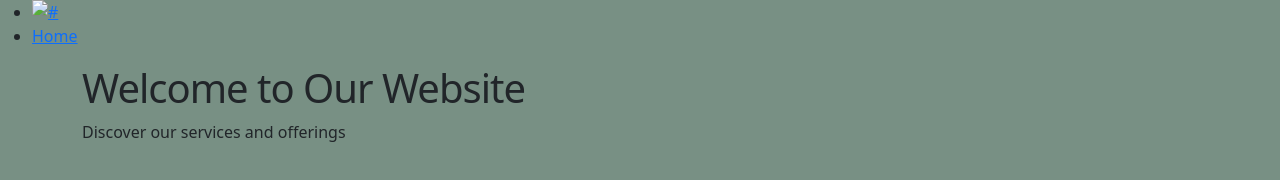
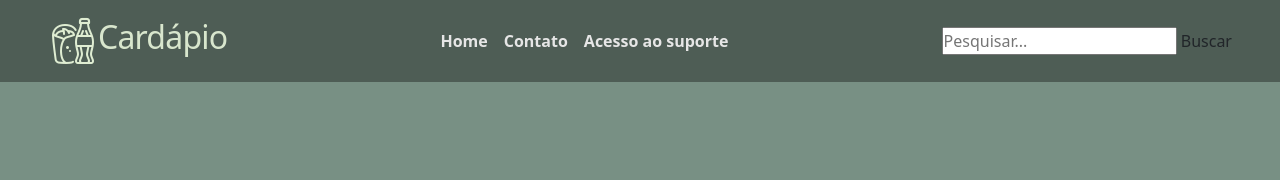
Before and after one commit to jncaue/cardapio-frontend, a plain HTML site: page index.html in a window 1280 px wide. Drawn offline with nearby package versions, Linux system fonts and the light colour scheme.

Commit message:
Update index - pré-finalização do header

```diff
--- a/assets/css/style.css
+++ b/assets/css/style.css
@@ -1,3 +1,5 @@
+/* Pressets gerais */
+
 *,
 *::before,
 *::after {
@@ -40,3 +42,57 @@ h5,
 h6 {
     letter-spacing: -0.025em;
 }
+
+/* index - homepage */
+
+/* header */
+
+/* barra de navegação */
+.header-nav {
+    background-color: #4e5d55;
+
+}
+
+/* nav-primary__container */
+.nav-h2 {
+    color: #D8E6CD;
+    display: flex;
+    align-items: baseline;
+}
+
+
+
+/* divisões da barra de navegação */
+.nav-primary__container,
+.nav-secondary__container,
+.nav-terciary__container {
+    display: flex;
+    flex-direction: row;
+    gap: 1rem;
+}
+
+/* lista nao ordenada */
+.nav-ul {
+    /* background-color: #3a3a3a; */
+    display: flex;
+    flex-direction: row;
+    justify-content: space-between;
+    padding-block: 1rem;
+    padding-inline: 3rem;
+    margin: 0;
+}
+
+/* itens da lista nao ordenada */
+.nav-li {
+    list-style-type: none;
+    align-items: center;
+    display: flex;
+    /* padding-block: 0.5rem; */
+}
+
+/* anchors dos itens da lista nao ordenada */
+.li-a {
+    text-decoration: none;
+    color: #e6e6e6;
+    font-weight: 600;
+}
--- a/index.html
+++ b/index.html
@@ -8,38 +8,71 @@
         integrity="sha384-LN+7fdVzj6u52u30Kp6M/trliBMCMKTyK833zpbD+pXdCLuTusPj697FH4R/5mcr" crossorigin="anonymous">
     <link rel="preconnect" href="https://fonts.googleapis.com">
     <link rel="preconnect" href="https://fonts.gstatic.com" crossorigin>
-<link href="https://fonts.googleapis.com/css2?family=Poppins:ital,wght@0,100;0,200;0,300;0,400;0,500;0,600;0,700;0,800;0,900;1,100;1,200;1,300;1,400;1,500;1,600;1,700;1,800;1,900&display=swap" rel="stylesheet">
+    <link
+        href="https://fonts.googleapis.com/css2?family=Poppins:ital,wght@0,100;0,200;0,300;0,400;0,500;0,600;0,700;0,800;0,900;1,100;1,200;1,300;1,400;1,500;1,600;1,700;1,800;1,900&display=swap"
+        rel="stylesheet">
     <link rel="stylesheet" href="assets/css/style.css">
 
-    <title>Home</title>
+    <title>Cardápio digital</title>
 </head>
 
 <body>
+    <!-- cabeçalho geral da pagina -->
     <header class="header">
+        <!-- cabeçalho interno -->
         <nav class="header-nav">
+
+            <!-- lista não ordenada de itens dentro do cabeçalho -->
             <ul class="nav-ul">
+
+                <!-- itens primários da lista -->
+                <div class="nav-primary__container">
                     <li class="nav-li">
-                    <a class="li-a" href="#"><img src="#" alt="#"></a>
+                        <a class="li-a" href="#"><img src="assets/img/icons/icon-logo.png" alt="Icon logo"></a>
+                        <h2 class="nav-h2">Cardápio </h2>
                     </li>
+                </div>
+
+                <!-- itens secundários da lista -->
+                <div class="nav-secondary__container">
                     <li class="nav-li">
                         <a class="li-a" href="#">Home</a>
                     </li>
+                    <li class="nav-li">
+                        <a class="li-a" href="#">Contato</a>
+                    </li>
+                    <li class="nav-li">
+                        <a class="li-a" href="#">Acesso ao suporte</a>
+                    </li>
+                </div>
 
+                <!-- itens terciários -->
+                <!-- barra de navegação -->
+                <div class="nav-secondary__container">
+                    <li class="nav-li">
+                        <form class="barra-pesquisa btn-primary" action="buscar.html" method="GET">
+                            <input type="text" name="q" placeholder="Pesquisar...">
+                            <button type="submit">Buscar</button>
+                        </form>
+                    </li>
+
+
+                </div>
             </ul>
+
         </nav>
     </header>
 
     <!-- meio da página -->
-    <div class="container">
+    <!-- <div class="container">
         <div class=" main">
             <div class="main-banner">
-                <!-- <img src="assets/img/hamburguer.jpg" class="img-banner"> -->
                 <h1 class="title-banner">Welcome to Our Website</h1>
                 <p class="subtitle-banner">Discover our services and offerings</p>
             </div>
         </div>
     </div>
-
+ -->
 
 
 
```
Also changed, not shown: assets/img/icons/icon-logo.png (added). Lines whose indentation alone changed are shown as unchanged.
